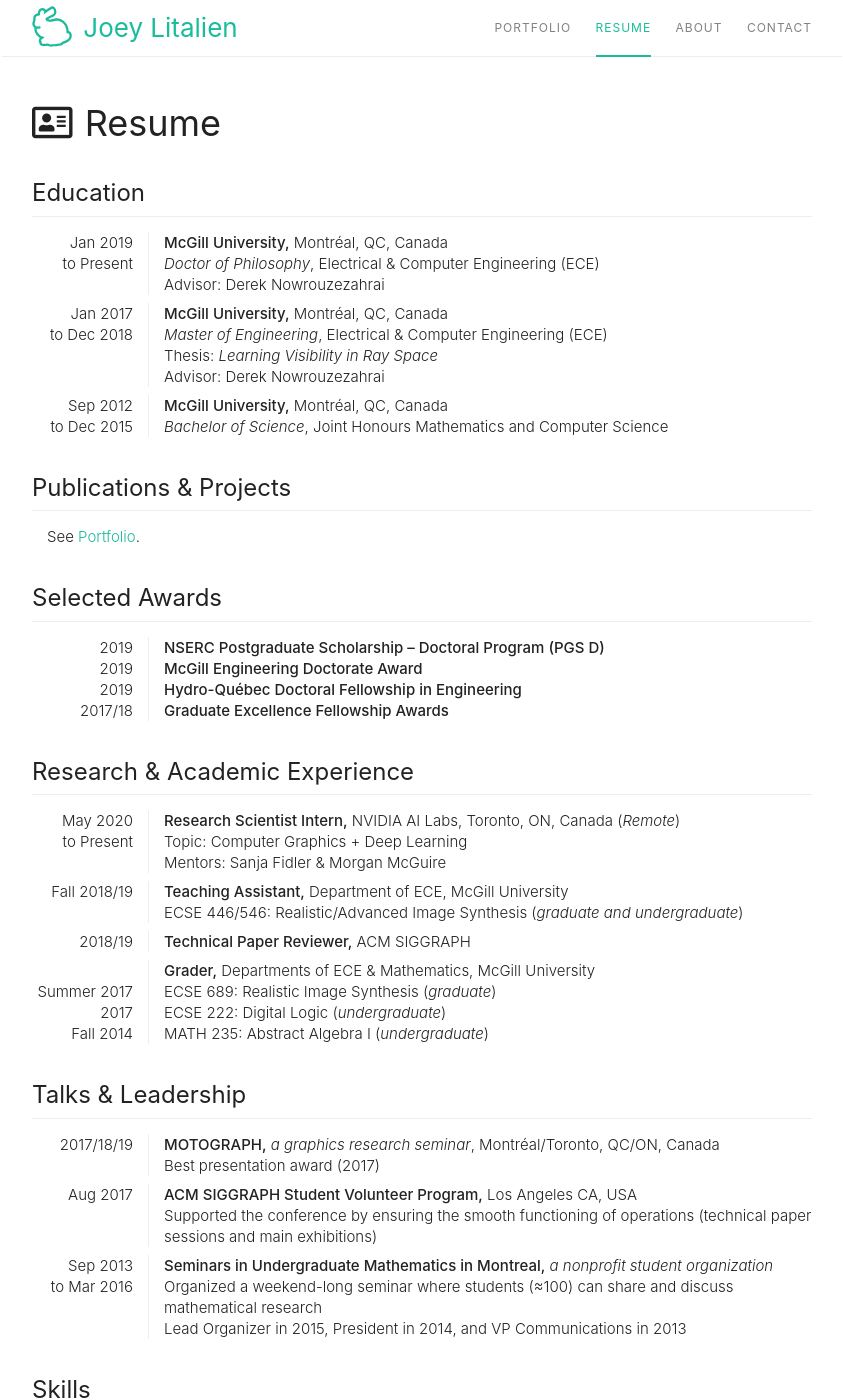
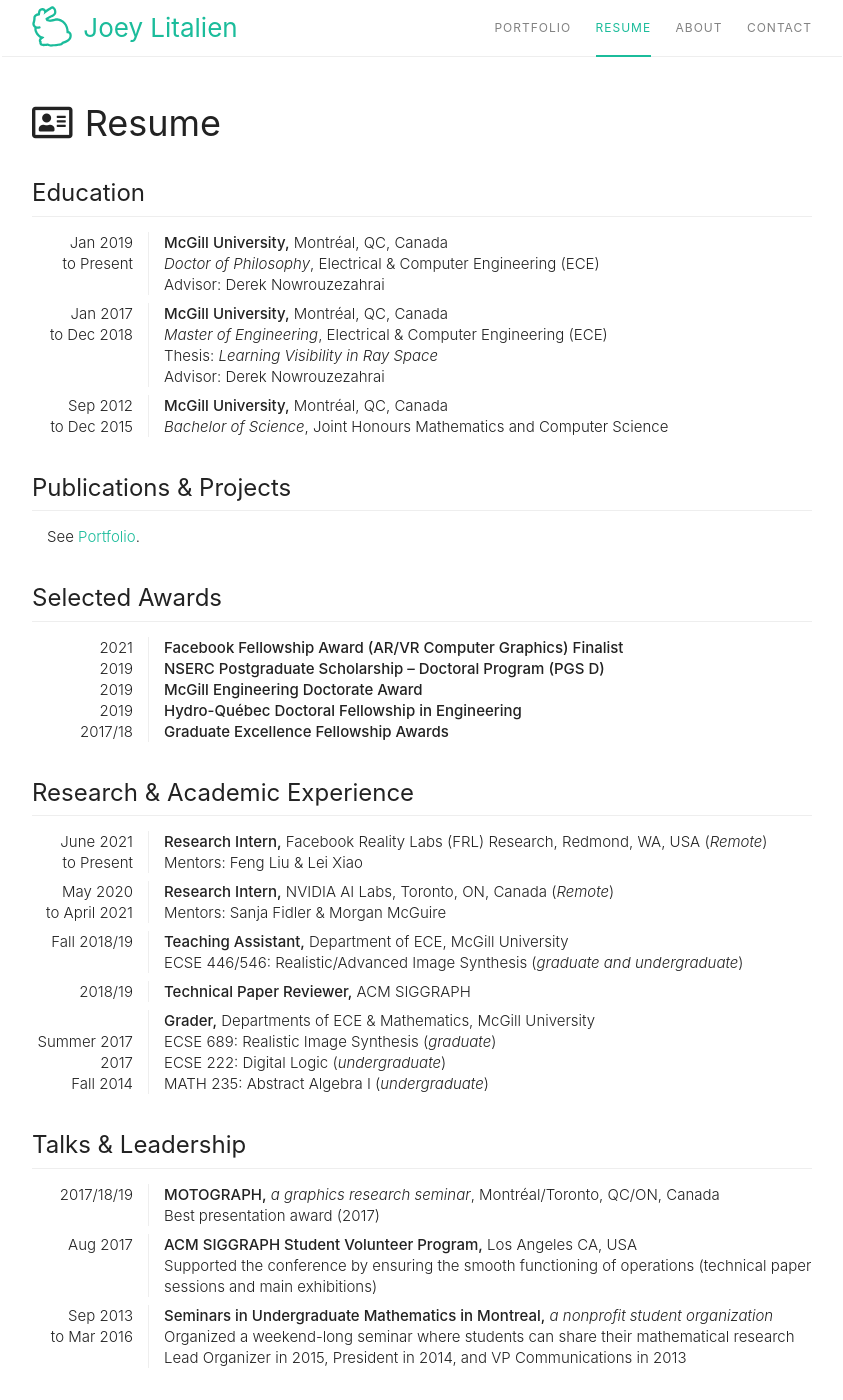
Before and after one commit to joeylitalien/joeylitalien.github.io, a Jekyll site: the page built from pages/cv.md, in a window 1280 px wide and 1400 px high. Shown: the whole window, without its empty margins (218-1061 px from the left). Built offline with Jekyll 4.4.1, drawn with Linux system fonts in a browser that asks for light colours; nearby versions of some CDN libraries.

Commit message:
Updated with FRL internship

```diff
--- a/_data/news.yaml
+++ b/_data/news.yaml
@@ -1,3 +1,6 @@
+- date: 2021.06.01
+  news: I have officially joined <a href="https://research.fb.com/category/augmented-reality-virtual-reality/">Facebook Reality Labs (FRL) Research</a>, where I will be interning remotely in the Display Systems Research team!
+
 - date: 2021.04.30
   news: "All good things come to an end: my internship at NVIDIA is officially over after almost a year. Stay tuned for my next adventure!"
 
--- a/pages/cv.md
+++ b/pages/cv.md
@@ -47,8 +47,9 @@
 # Selected Awards
 <div class="container cv">
 {% include resume-item.html
-      left="2019<br>2019<br>2019<br>2017/18"
-      title="NSERC Postgraduate Scholarship – Doctoral Program (PGS D)<br>
+      left="2021<br>2019<br>2019<br>2019<br>2017/18"
+      title="Facebook Fellowship Award (AR/VR Computer Graphics) Finalist<br>
+             NSERC Postgraduate Scholarship – Doctoral Program (PGS D)<br>
              McGill Engineering Doctorate Award<br>
              Hydro-Québec Doctoral Fellowship in Engineering<br>
              Graduate Excellence Fellowship Awards
@@ -61,10 +62,17 @@
 # Research & Academic Experience
 <div class="container cv">
 {% include resume-item.html
-      left="May 2020<br>to Present"
-      title="Research Scientist Intern,"
+      left="June 2021<br>to Present"
+      title="Research Intern,"
+      subtitle="Facebook Reality Labs (FRL) Research, Redmond, WA, USA (<i>Remote</i>)"
+      description="Mentors: Feng Liu & Lei Xiao"
+%}
+
+{% include resume-item.html
+      left="May 2020<br>to April 2021"
+      title="Research Intern,"
       subtitle="NVIDIA AI Labs, Toronto, ON, Canada (<i>Remote</i>)"
-      description="Topic: Computer Graphics + Deep Learning<br>Mentors: Sanja Fidler & Morgan McGuire"
+      description="Mentors: Sanja Fidler & Morgan McGuire"
 %}
 
 {% include resume-item.html
@@ -113,7 +121,7 @@
       title="Seminars in Undergraduate Mathematics in Montreal,"
       subtitle="<i>a nonprofit student organization</i>"
       description="<ul>
-        <li>Organized a weekend-long seminar where students (≈100) can share and discuss mathematical research</li>
+        <li>Organized a weekend-long seminar where students can share their mathematical research</li>
         <li>Lead Organizer in 2015, President in 2014, and VP Communications in 2013</li>
       </ul>"
 %}
```
Also changed, not shown: index.html (+7 -6 lines), pages/about.md (+3 -2 lines), pages/contact.md (+1 -1 lines), 5 other files.
